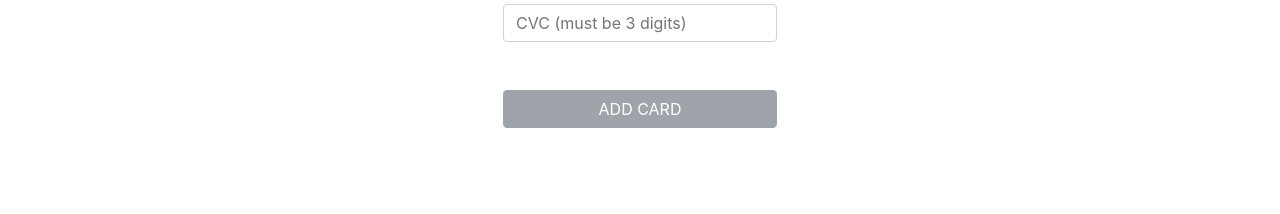
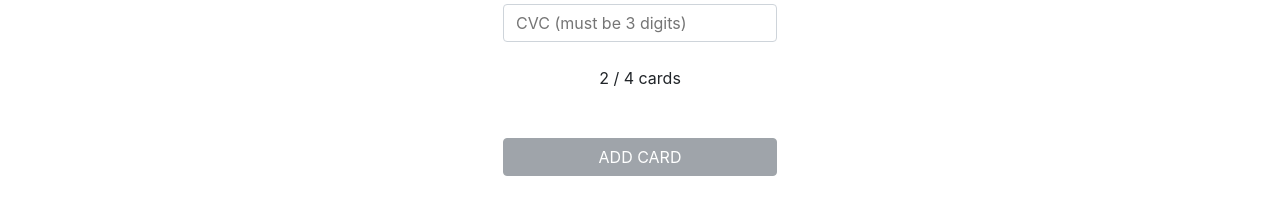
Before and after one commit to erikaxe/ewallet, a React (Create React App) app: page /addcard in a window 1280 px wide. Shown: the part 614-828 px from the top of the page. Before the commit the page ends 800 px from the top, so only its background shows below. Built offline with nearby package versions, Linux system fonts and the light colour scheme.

Commit message:
added card counter, disable btn when 4 cards in array, + msg to notify this

```diff
--- a/src/components/AddCard.jsx
+++ b/src/components/AddCard.jsx
@@ -1,5 +1,5 @@
 import React, { useState } from "react";
-import { useDispatch } from "react-redux";
+import { useDispatch, useSelector } from "react-redux";
 import { saveCard } from "./cardsSlice";
 
 import Cards from "react-credit-cards";
@@ -17,6 +17,8 @@ export default function AddCard() {
   // package state for styling and animation
   const [focus, setFocus] = useState("");
 
+  const cardList = useSelector((state) => state.cards.cardList);
+
   const dispatch = useDispatch();
 
   // send states to render new card
@@ -28,7 +30,7 @@ export default function AddCard() {
         name: name,
         expiry: expiry,
         cvc: cvc,
-        /* id: Date.now(), */
+        id: Date.now(),
         status: false,
       })
     );
@@ -52,25 +54,27 @@ export default function AddCard() {
       return false;
     }
 
-    // match the first group in the regex
     const month = Number(match[1]);
-    // match the second group in the regex
+
     const year = Number(match[2]);
 
     return "20" + year >= today.getFullYear() && month >= today.getMonth() + 1;
   };
 
   const validateCvc = (string) => {
+    // any digits, minimum 3 is ok
     const regex = /^\d{3}$/;
     return regex.test(string);
   };
 
   const validateName = (string) => {
+    // all characters is valid exept numbers 0-9
     const regex = /^[^0-9]{2,}$/;
     return regex.test(string);
   };
 
   const validateNumber = (string) => {
+    // 4-5 followed by 0-9 is ok & 6 followed by 0,2,5 is ok, + 14 digits
     const regex = /^([4-5][0-9]|6[025])\d{14}$/;
     return regex.test(string);
   };
@@ -202,16 +206,25 @@ export default function AddCard() {
           minLength="3"
           maxLength="3"
         />
+        <div className="text-center mt-4">
+          <p className="m-0">{cardList.length} / 4 cards</p>
+          <p className="mb-5">
+            {cardList.length === 4
+              ? "You have the maximum amount of cards"
+              : null}
+          </p>
+        </div>
         <button
           onClick={addCard}
           type="submit"
-          className="btn btn-secondary mt-5"
+          className="btn btn-secondary mb-5"
           value="ADD CARD"
           disabled={
             !validateNumber(number) ||
             !validateName(name) ||
             !validateCvc(cvc) ||
-            !validate(expiry)
+            !validate(expiry) ||
+            cardList.length === 4
           }
         >
           ADD CARD
```
